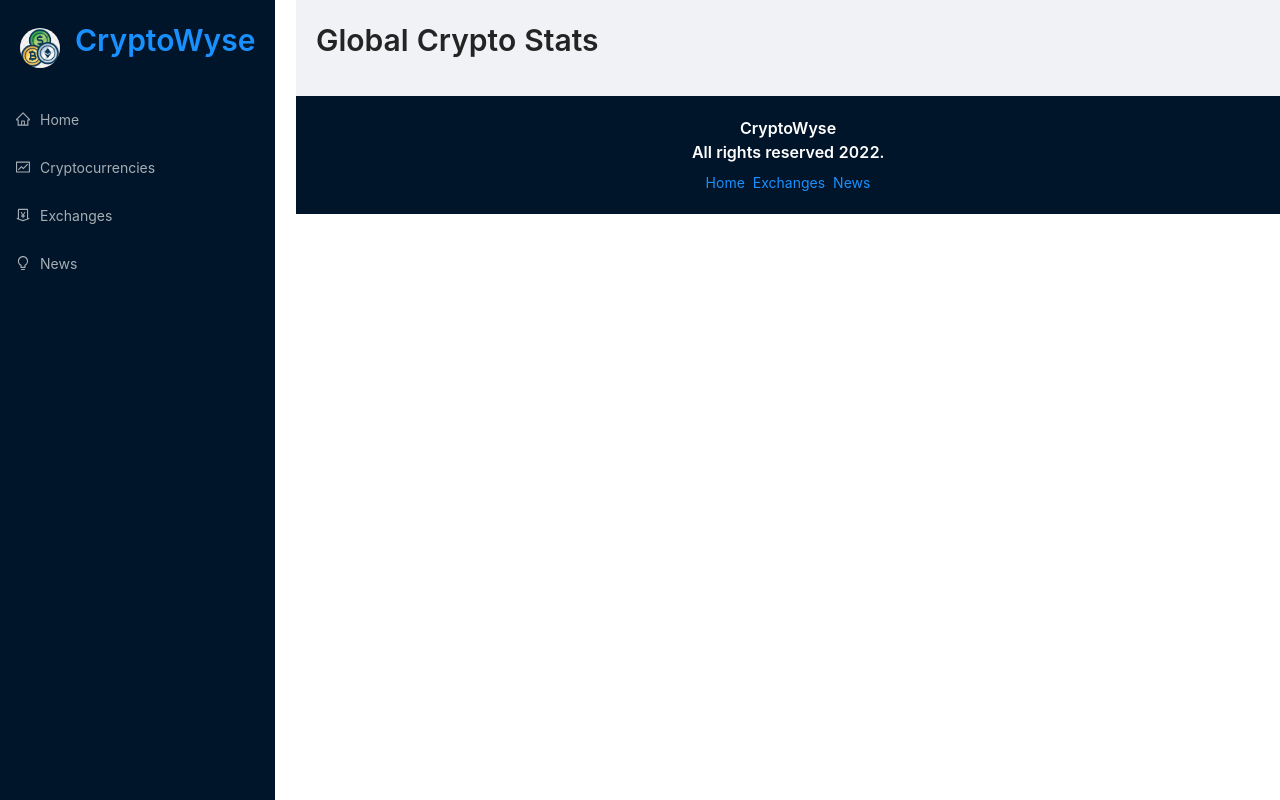
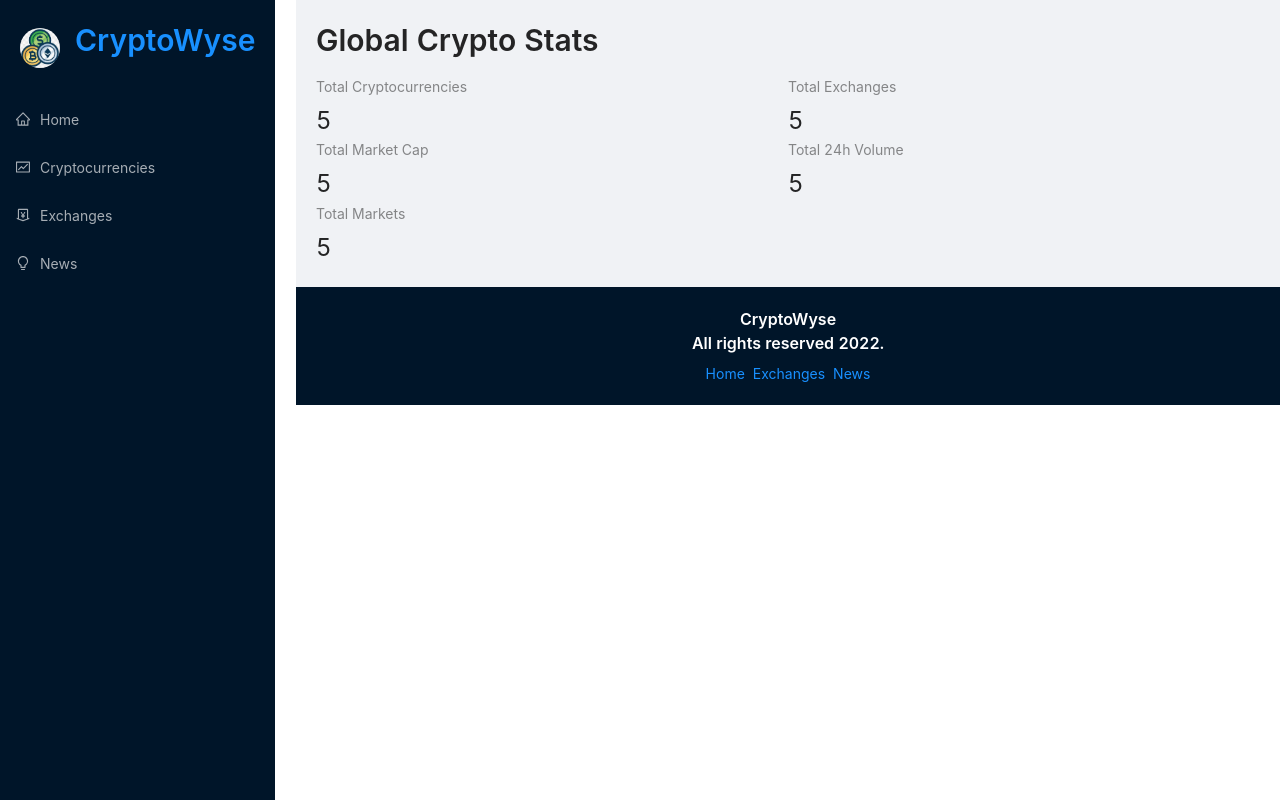
Before and after one commit to Bright-ship-it/crypto_wyse, a React (Create React App) app: page / in a window 1280 px wide. Built offline with nearby package versions, Linux system fonts and the light colour scheme.

Commit message:
Setup stats components

```diff
--- a/src/components/Homepage.jsx
+++ b/src/components/Homepage.jsx
@@ -9,6 +9,13 @@
   return (
       <>
           <Title level={2} className='heading'>Global Crypto Stats</Title>
+          <Row>
+            <Col span={12}><Statistic title='Total Cryptocurrencies' value='5' /></Col>
+            <Col span={12}><Statistic title='Total Exchanges' value='5' /></Col>
+            <Col span={12}><Statistic title='Total Market Cap' value='5' /></Col>
+            <Col span={12}><Statistic title='Total 24h Volume' value='5' /></Col>
+            <Col span={12}><Statistic title='Total Markets' value='5' /></Col>
+          </Row>
       </>
   )
 }
```
